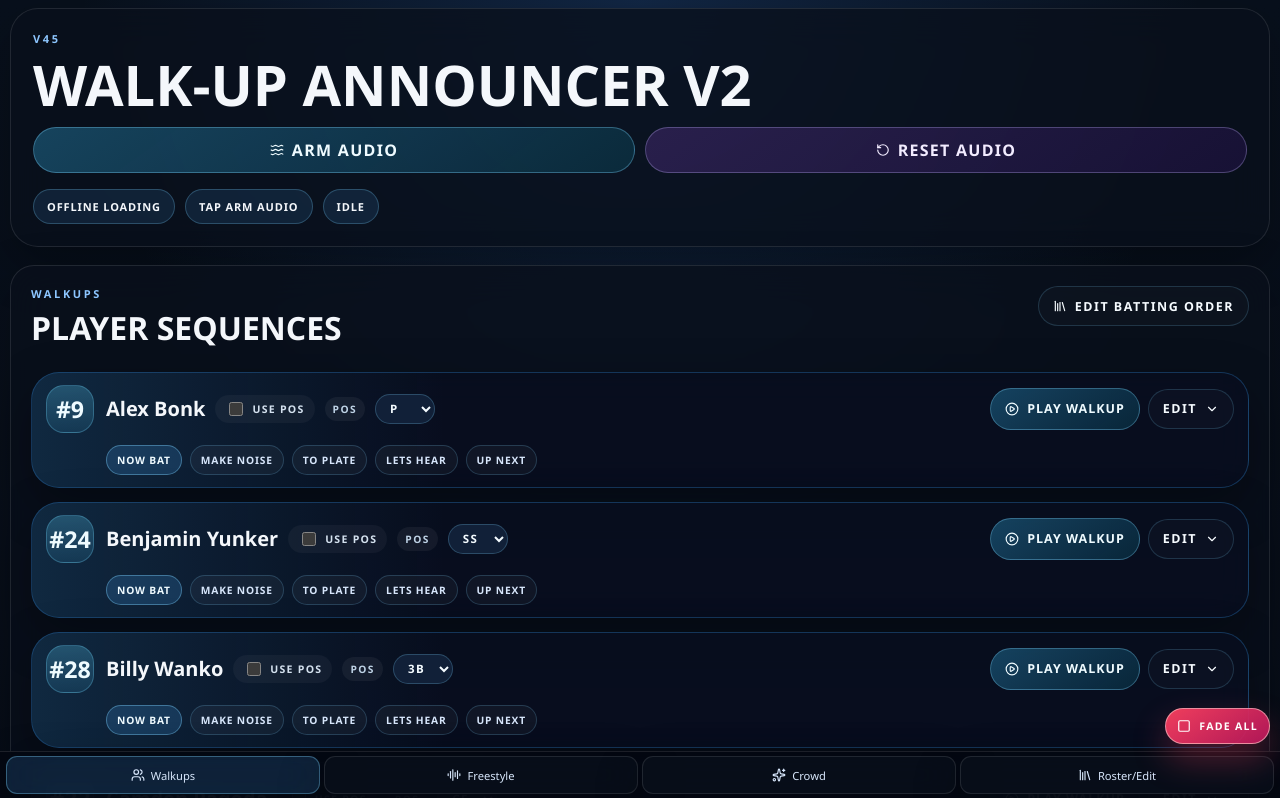
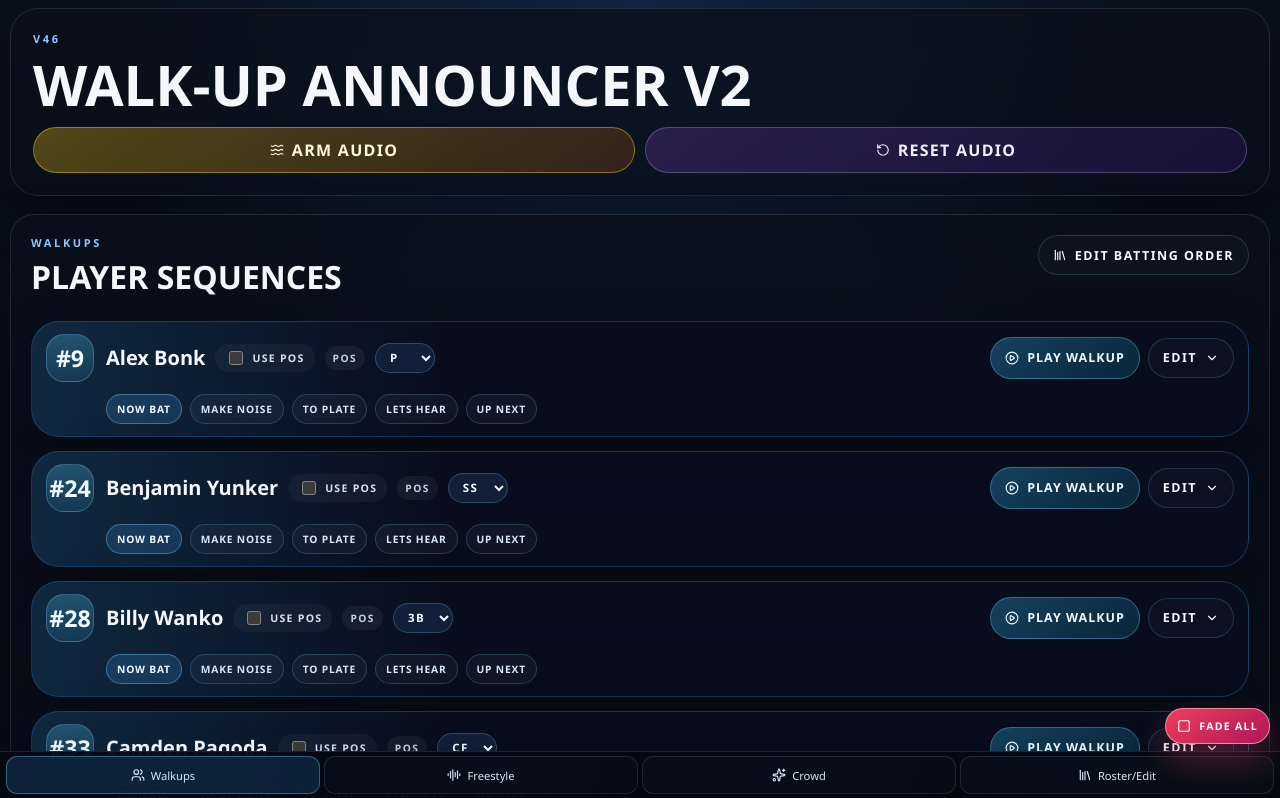
Before and after one commit to ClayBoneNJ/walk-up-announcer, a React (Vite) app in the folder v2/: page / in a window 1280 px wide. Shown: the top 798 px of the page. Built offline with nearby package versions, Linux system fonts and the light colour scheme.

Commit message:
Move v2 audio readiness into arm button and bump to v46

```diff
--- a/v2/src/App.jsx
+++ b/v2/src/App.jsx
@@ -17,7 +17,7 @@ import {
 import { usePlaybackEngine } from "./hooks/usePlaybackEngine";
 import { announcementOptions, clipLibrary, players, positionOptions, screenTabs } from "./lib/sampleData";
 
-const APP_BUILD_LABEL = "v45";
+const APP_BUILD_LABEL = "v46";
 const DISPLAY_TIMELINE_DURATION_MS = 20000;
 const SONG_NUDGE_MS = 250;
 const ORDER_MOVE_ANIMATION_MS = 320;
@@ -536,10 +536,17 @@ export default function App() {
           <button
             type="button"
             onClick={handleArmAudio}
-            className="primary-action"
+            disabled={audioReadyState.loading}
+            className={`primary-action ${
+              audioReadyState.armed
+                ? "primary-action-ready"
+                : audioReadyState.loading
+                  ? "primary-action-loading"
+                  : "primary-action-warning"
+            }`}
           >
             <Waves className="button-icon" />
-            Arm Audio
+            {audioReadyState.armed ? "Audio Ready" : audioReadyState.loading ? "Arming Audio" : "Arm Audio"}
           </button>
           <button
             type="button"
@@ -551,17 +558,6 @@ export default function App() {
           </button>
         </div>
 
-        <div className="ready-row">
-          <span className={`ready-pill ${audioReadyState.offline ? "ready-pill-on" : ""}`}>
-            {audioReadyState.offline ? "Offline Ready" : "Offline Loading"}
-          </span>
-          <span className={`ready-pill ${audioReadyState.armed ? "ready-pill-on" : ""}`}>
-            {audioReadyState.armed ? "Audio Armed" : "Tap Arm Audio"}
-          </span>
-          <span className={`ready-pill ${activePlayback ? "ready-pill-live" : ""}`}>
-            {activePlayback ? "Playing" : "Idle"}
-          </span>
-        </div>
       </header>
 
       <nav className="tab-bar">
--- a/v2/src/hooks/usePlaybackEngine.js
+++ b/v2/src/hooks/usePlaybackEngine.js
@@ -58,6 +58,7 @@ export function usePlaybackEngine() {
   const [audioReadyState, setAudioReadyState] = useState({
     offline: false,
     armed: false,
+    loading: false,
   });
 
   const clearSequenceTimeouts = () => {
@@ -112,6 +113,11 @@ export function usePlaybackEngine() {
   const primeSources = async (sources = []) => {
     const uniqueSources = [...new Set(sources.filter(Boolean))];
 
+    setAudioReadyState((current) => ({
+      ...current,
+      loading: true,
+    }));
+
     await Promise.allSettled(
       uniqueSources.map(async (src) => {
         if (warmCacheRef.current.has(src)) {
@@ -145,6 +151,7 @@ export function usePlaybackEngine() {
     setAudioReadyState({
       offline: true,
       armed: true,
+      loading: false,
     });
   };
 
@@ -232,6 +239,7 @@ export function usePlaybackEngine() {
     setAudioReadyState({
       offline: false,
       armed: false,
+      loading: false,
     });
   };
 
--- a/v2/src/index.css
+++ b/v2/src/index.css
@@ -107,8 +107,7 @@ button {
   flex: 1 1 0;
 }
 
-.status-pill,
-.ready-pill {
+.status-pill {
   flex: 0 0 auto;
   border: 1px solid rgba(123, 211, 255, 0.25);
   border-radius: 999px;
@@ -119,18 +118,6 @@ button {
   letter-spacing: 0.08em;
   text-transform: uppercase;
   white-space: nowrap;
-}
-
-.ready-pill-on {
-  border-color: rgba(107, 227, 172, 0.45);
-  background: rgba(16, 185, 129, 0.16);
-  color: #d7ffee;
-}
-
-.ready-pill-live {
-  border-color: rgba(250, 204, 21, 0.38);
-  background: rgba(250, 204, 21, 0.14);
-  color: #fff2ba;
 }
 
 .primary-action,
@@ -162,6 +149,41 @@ button {
   border: 1px solid rgba(125, 211, 252, 0.35);
   background: linear-gradient(145deg, rgba(56, 189, 248, 0.3), rgba(14, 116, 144, 0.24));
   color: #effbff;
+}
+
+.primary-action-warning {
+  border-color: rgba(250, 204, 21, 0.45);
+  background: linear-gradient(145deg, rgba(250, 204, 21, 0.3), rgba(180, 83, 9, 0.24));
+  color: #fff8d6;
+}
+
+.primary-action-loading {
+  position: relative;
+  overflow: hidden;
+  border-color: rgba(250, 204, 21, 0.56);
+  background: linear-gradient(145deg, rgba(250, 204, 21, 0.34), rgba(217, 119, 6, 0.26));
+  color: #fffbea;
+}
+
+.primary-action-loading::after {
+  content: "";
+  position: absolute;
+  inset: 0;
+  background: linear-gradient(100deg, transparent 18%, rgba(255, 255, 255, 0.28) 46%, transparent 74%);
+  transform: translateX(-120%);
+  animation: arm-audio-sweep 1.1s linear infinite;
+}
+
+.primary-action-ready {
+  border-color: rgba(74, 222, 128, 0.52);
+  background: linear-gradient(145deg, rgba(74, 222, 128, 0.34), rgba(21, 128, 61, 0.28));
+  color: #e9fff0;
+  box-shadow: 0 0 0 1px rgba(134, 239, 172, 0.14), 0 12px 26px rgba(34, 197, 94, 0.18);
+}
+
+.primary-action:disabled {
+  cursor: default;
+  transform: none;
 }
 
 .secondary-action {
@@ -205,6 +227,16 @@ button {
 
 .floating-fade-button:active {
   transform: translateY(2px) scale(0.98);
+}
+
+@keyframes arm-audio-sweep {
+  from {
+    transform: translateX(-120%);
+  }
+
+  to {
+    transform: translateX(120%);
+  }
 }
 
 .compact {
```
